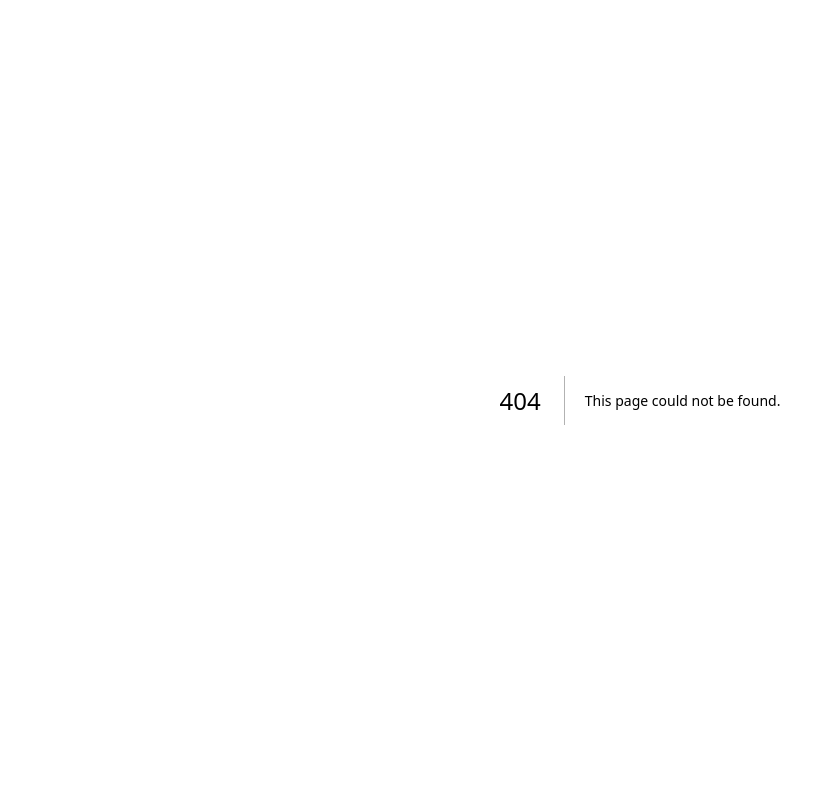
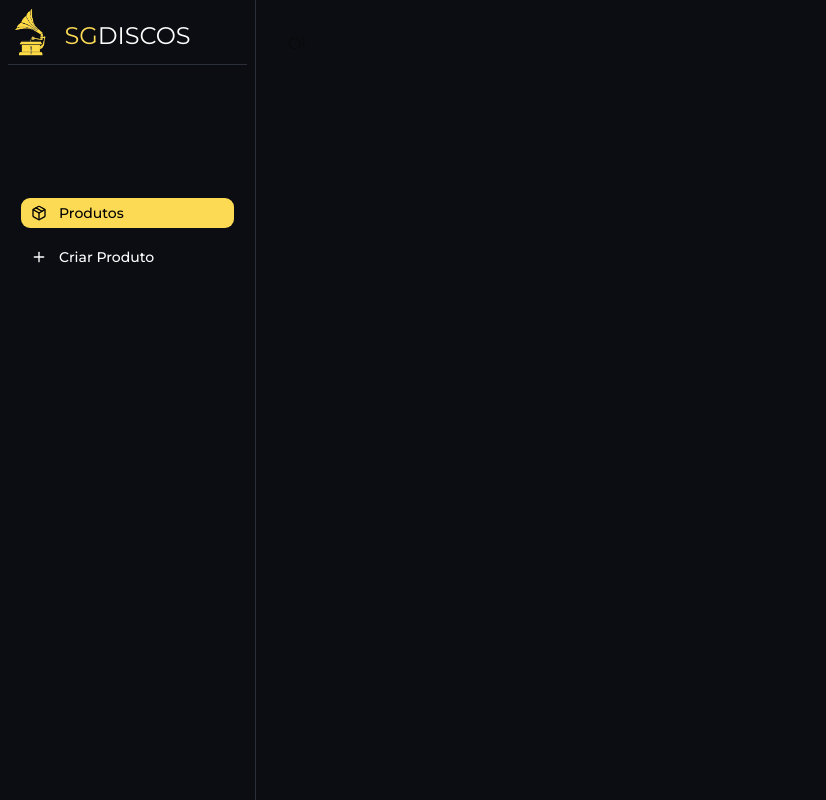
Before and after one commit to Andre-ats/SgDiscosAdmin, a Next.js app: page /produtos in a window 1280 px wide. Before the commit this address had no page. Shown: the whole page, without its empty margins (0-826 px from the left). Built offline with nearby package versions, Linux system fonts and the light colour scheme.

Commit message:
Criacao layout telas listagens

```diff
--- /dev/null
+++ b/app/(admin-listagens)/layout.tsx
@@ -0,0 +1,19 @@
+import { SideBarLayout } from "./layoutComponents/SideBarLayout";
+
+export default function ListagemLayout({
+    children,
+}: {
+    children: React.ReactNode;
+}) {
+
+    return (
+        <div className="flex min-h-screen bg-fundoPrimaria">
+            <aside className="w-64 border-r border-[#2A2F3A]">
+                <SideBarLayout/>
+            </aside>
+            <main className="flex-1 p-8">
+                {children}
+            </main>
+        </div>
+    );
+}
--- /dev/null
+++ b/app/(admin-listagens)/layoutComponents/SideBarLayout.tsx
@@ -0,0 +1,57 @@
+"use client";
+
+import { Button } from "@/components/ui/button";
+import { CardDescription } from "@/components/ui/card";
+import { Package, Plus } from "lucide-react";
+import Image from "next/image";
+import Link from "next/link";
+import { usePathname } from "next/navigation";
+import { Fragment } from "react/jsx-runtime";
+import iconSgDiscosSemEscrita from "../../../public/Icon/logoSgDiscosSemEscrita.png"
+
+export function SideBarLayout() {
+
+    const pathname = usePathname();
+
+    const links = [
+        {
+            nome: "Produtos",
+            icone: Package,
+            rota: "/produtos",
+        },
+        {
+            nome: "Criar Produto",
+            icone: Plus,
+            rota: "/criarProduto",
+        },
+    ];
+
+    return (
+        <Fragment>
+            <div className="m-2 flex items-center border-b border-[#2A2F3A] pb-3">
+                <Image className="absolute top-2" src={iconSgDiscosSemEscrita} alt="" width={45} height={45} />
+                <div className="flex w-full justify-center mt-3">
+                    <CardDescription className="text-white flex text-2xl"><p className="text-primaria">SG</p>DISCOS</CardDescription>
+                </div>
+            </div>
+            <div className="flex flex-col gap-3 mt-28 p-5">
+                {links.map((link) => {
+                    const Icon = link.icone;
+
+                    return (
+                        <Link key={link.rota} href={link.rota}>
+                            <Button
+                                className={`w-full justify-start gap-3 bg-primaria text-black hover:bg-[#ffcf0d] ${pathname == link.rota
+                                    ? "bg-primaria text-black"
+                                    : "bg-transparent text-white hover:bg-[#2A2F3A]"}`}
+                            >
+                                <Icon className="h-5 w-5" />
+                                {link.nome}
+                            </Button>
+                        </Link>
+                    );
+                })}
+            </div>
+        </Fragment>
+    )
+}
--- /dev/null
+++ b/app/(admin-listagens)/produtos/page.tsx
@@ -0,0 +1,9 @@
+import { Fragment } from "react/jsx-runtime";
+
+export default function ListagemProduto(){
+    return(
+        <Fragment>
+            Oi
+        </Fragment>
+    )
+}
--- a/app/globals.css
+++ b/app/globals.css
@@ -3,6 +3,13 @@
 @import "shadcn/tailwind.css";
 
 @custom-variant dark (&:is(.dark *));
+
+@theme {
+  --color-primaria: #fcda54;
+  --color-fundoPrimaria:#0B0D12;
+  --color-fundoSecundaria:#171A21;
+  --color-fundoTerciaria:#1D212B;
+}
 
 
 @theme inline {
--- a/app/login/components/LoginForms.tsx
+++ b/app/login/components/LoginForms.tsx
@@ -7,7 +7,7 @@ import { FieldGroup, Field, FieldLabel, FieldDescription } from "@/components/ui
 import { InputGroup, InputGroupAddon, InputGroupInput } from "@/components/ui/input-group";
 import { Spinner } from "@/components/ui/spinner";
 import { Shield, Mail, LogIn, Lock } from "lucide-react";
-import { FormEvent, Fragment, useState } from "react";
+import { Fragment, useState } from "react";
 import { toast } from "sonner";
 
 export function LoginForms() {
@@ -47,7 +47,7 @@ export function LoginForms() {
                     <Spinner color="white" className="absolute left-1/2 top-1/2 -translate-x-1/2 -translate-y-1/2 h-10 w-10" />
                 </Fragment>
             }
-            <Card className="w-4/5 my-10 sm:my-25 flex flex-row bg-[#1D212B]">
+            <Card className="w-4/5 my-10 sm:my-25 flex flex-row bg-fundoTerciaria">
                 <CardContent className="w-full flex items-center">
                     <form
                         onSubmit={(e) => {
@@ -109,7 +109,7 @@ export function LoginForms() {
                                 <Field className="w-1/2 mt-4">
                                     <Button
                                         type="submit"
-                                        className="bg-[#fcda54] text-color hover:bg-[#ffcf0d]"
+                                        className="bg-primaria text-color hover:bg-[#ffcf0d]"
                                     >
                                         <LogIn />
                                         Entrar
--- a/app/login/components/LoginImagem.tsx
+++ b/app/login/components/LoginImagem.tsx
@@ -16,14 +16,14 @@ export function LoginImagem() {
                     </div>
                     <div className="flex flex-col items-center justify-center w-full h-25">
                         <CardTitle className="text-4xl flex mb-1">
-                            <p className="text-[#fcda54]">SG</p> DISCOS
+                            <p className="text-primaria">SG</p> DISCOS
                         </CardTitle>
                         <CardDescription className="text-white">Sua opção de música</CardDescription>
                     </div>
                 </div>
                 <div className="h-2/5 justify-center align-middle w-full">
-                    <CardTitle className="text-2xl text-[#fcda54] mb-1">Bem-vindo de volta!</CardTitle>
-                    <CardDescription className="text-white flex">Faça o login para acessar o painel <p className="text-[#fcda54] ml-1">administrativo</p>.</CardDescription>
+                    <CardTitle className="text-2xl text-primaria mb-1">Bem-vindo de volta!</CardTitle>
+                    <CardDescription className="text-white flex">Faça o login para acessar o painel <p className="text-primaria ml-1">administrativo</p>.</CardDescription>
                 </div>
                 <div className="h-1/4">
                     <div className="mt-9 flex items-center gap-3">
--- a/app/login/page.tsx
+++ b/app/login/page.tsx
@@ -4,9 +4,9 @@ import { LoginImagem } from "./components/LoginImagem";
 
 export default function Login() {
     return (
-        <div className="flex min-h-screen items-center justify-center bg-[#0B0D12]">
+        <div className="flex min-h-screen items-center justify-center bg-fundoPrimaria">
             <div className="2xl:w-3/5 lg:w-11/12 xl:w-4/5 sm:w-3/5 w-full m-5 sm:m-0">
-                <Card className="lg:flex lg:flex-row p-0 gap-0 bg-[#171A21]">
+                <Card className="lg:flex lg:flex-row p-0 gap-0 bg-fundoSecundaria">
                     <LoginImagem/>
                     <div className="flex lg:w-1/2 items-center justify-center">
                         <LoginForms />
```
